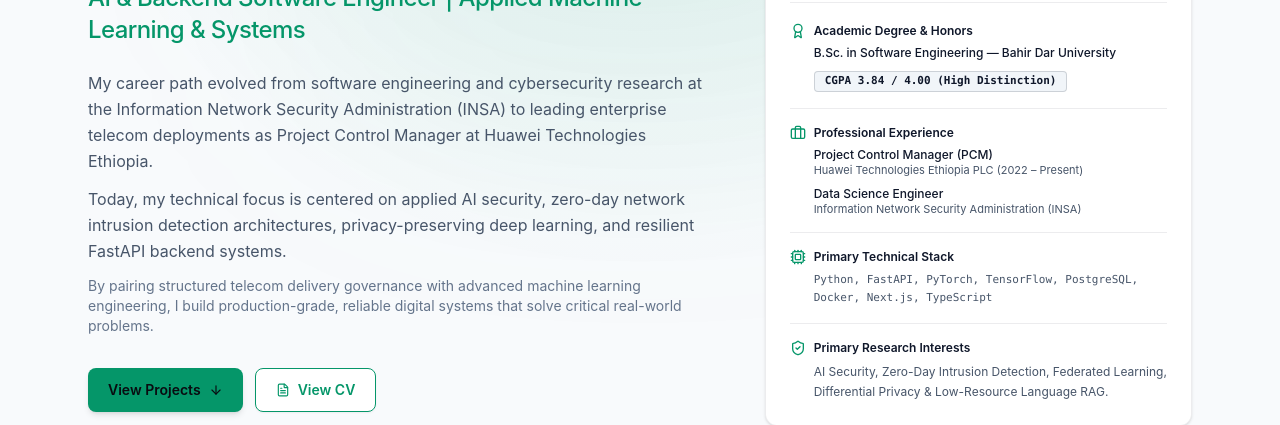
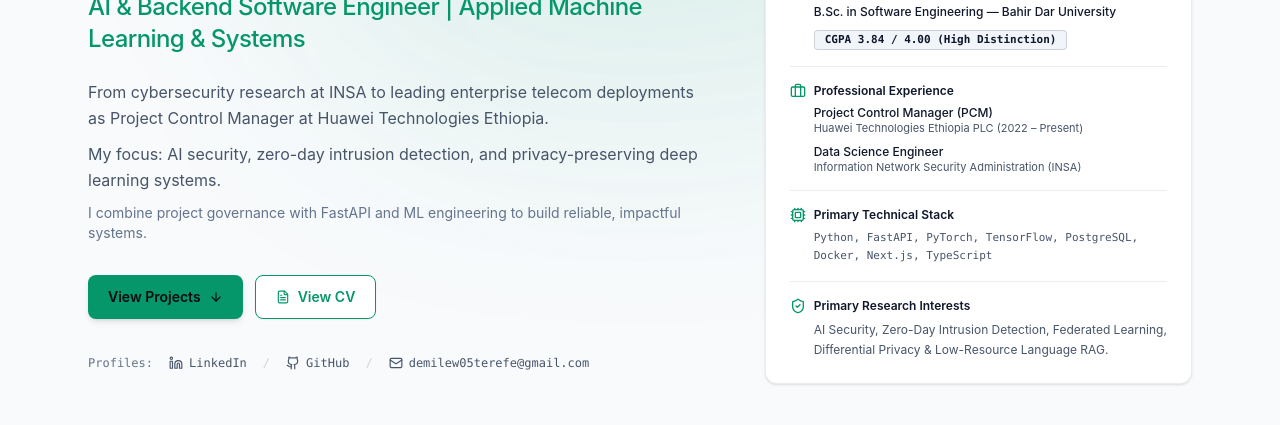
Before and after one commit to Demil/demilew-portfolio, a Next.js app in the folder frontend/: page / in a window 1280 px wide. Shown: the part 292-717 px from the top of the page. Built offline with nearby package versions, Linux system fonts and the light colour scheme; no server answers.

Commit message:
Shorten hero bio to 3 crisp sentences: career path, focus, impact

```diff
--- a/frontend/src/components/Hero.tsx
+++ b/frontend/src/components/Hero.tsx
@@ -49,22 +49,22 @@ export default function Hero({ profile, settings, cvInfo }: HeroProps) {
               </p>
             </div>
 
-            {/* Editorial Narrative: Three Strong Sentences - Career Path, Focus Area & Impact */}
-            <div className="space-y-3 text-sm sm:text-base text-[var(--text-secondary)] leading-relaxed max-w-2xl">
+            {/* Editorial Narrative: Three Short, Punchy Sentences */}
+            <div className="space-y-2.5 text-sm sm:text-base text-[var(--text-secondary)] leading-relaxed max-w-2xl">
               <p>
                 {language === 'am'
-                  ? 'የሙያ ጉዞዬ በመረጃ መረብ ደህንነት አስተዳደር (ኢንሳ / INSA) በሶፍትዌር ምህንድስና እና በሳይበር ደህንነት ምርምር ተጀምሮ፣ በሁዋዌ ቴክኖሎጂስ ኢትዮጵያ መጠነ-ሰፊ የቴሌኮም ስራዎችን በፕሮጀክት ቁጥጥር ስራ አስኪያጅነት (PCM) ወደመምራት አድጓል።'
-                  : 'My career path evolved from software engineering and cybersecurity research at the Information Network Security Administration (INSA) to leading enterprise telecom deployments as Project Control Manager at Huawei Technologies Ethiopia.'}
+                  ? 'ሙያዬ ከ INSA ሳይበር ደህንነት ምርምር ተጀምሮ፣ ዛሬ በሁዋዌ ቴክኖሎጂስ ኢትዮጵያ የፕሮጀክት ቁጥጥር ስራ አስኪያጅ (PCM) ሆኜ ትልልቅ የቴሌኮም ስራዎችን እመራለሁ።'
+                  : 'From cybersecurity research at INSA to leading enterprise telecom deployments as Project Control Manager at Huawei Technologies Ethiopia.'}
               </p>
               <p>
                 {language === 'am'
-                  ? 'ዋና የቴክኒክ እና የምርምር ትኩረቴ በኤአይ ደህንነት (AI Security)፣ አዳዲስ የኔትወርክ ጥቃቶችን መለየት (Zero-Day Intrusion Detection)፣ ግላዊነትን በሚጠብቅ ዲፕ ለርኒንግ እና በጠንካራ የ FastAPI ባክኤንድ ሲስተሞች ላይ ያተኮረ ነው።'
-                  : 'Today, my technical focus is centered on applied AI security, zero-day network intrusion detection architectures, privacy-preserving deep learning, and resilient FastAPI backend systems.'}
+                  ? 'ትኩረቴ የኤአይ ደህንነት፣ አዳዲስ የጥቃት ምርመራ (Zero-Day Detection) እና ተጨባጭ ዲፕ ለርኒንግ ሲስተሞችን መገንባት ነው።'
+                  : 'My focus: AI security, zero-day intrusion detection, and privacy-preserving deep learning systems.'}
               </p>
               <p className="text-xs sm:text-sm text-[var(--text-tertiary)]">
                 {language === 'am'
-                  ? 'ጥብቅ የፕሮጀክት አመራር ልምዴን ከተግባራዊ ማሽን ለርኒንግ ምህንድስና ጋር በማጣመር ተጨባጭ ችግሮችን የሚፈቱ አስተማማኝ፣ ፈጣን እና ደህንነታቸው የተጠበቀ ዘመናዊ ሲስተሞችን እገነባለሁ።'
-                  : 'By pairing structured telecom delivery governance with advanced machine learning engineering, I build production-grade, reliable digital systems that solve critical real-world problems.'}
+                  ? 'ጥብቅ የፕሮጀክት አስተዳደር ልምድ ከ FastAPI እና ማሽን ለርኒንግ ምህንድስና ጋር አጣምሬ አስተማማኝ፣ ወሳኝ ሲስተሞችን እሰራለሁ።'
+                  : 'I combine project governance with FastAPI and ML engineering to build reliable, impactful systems.'}
               </p>
             </div>
 
```
